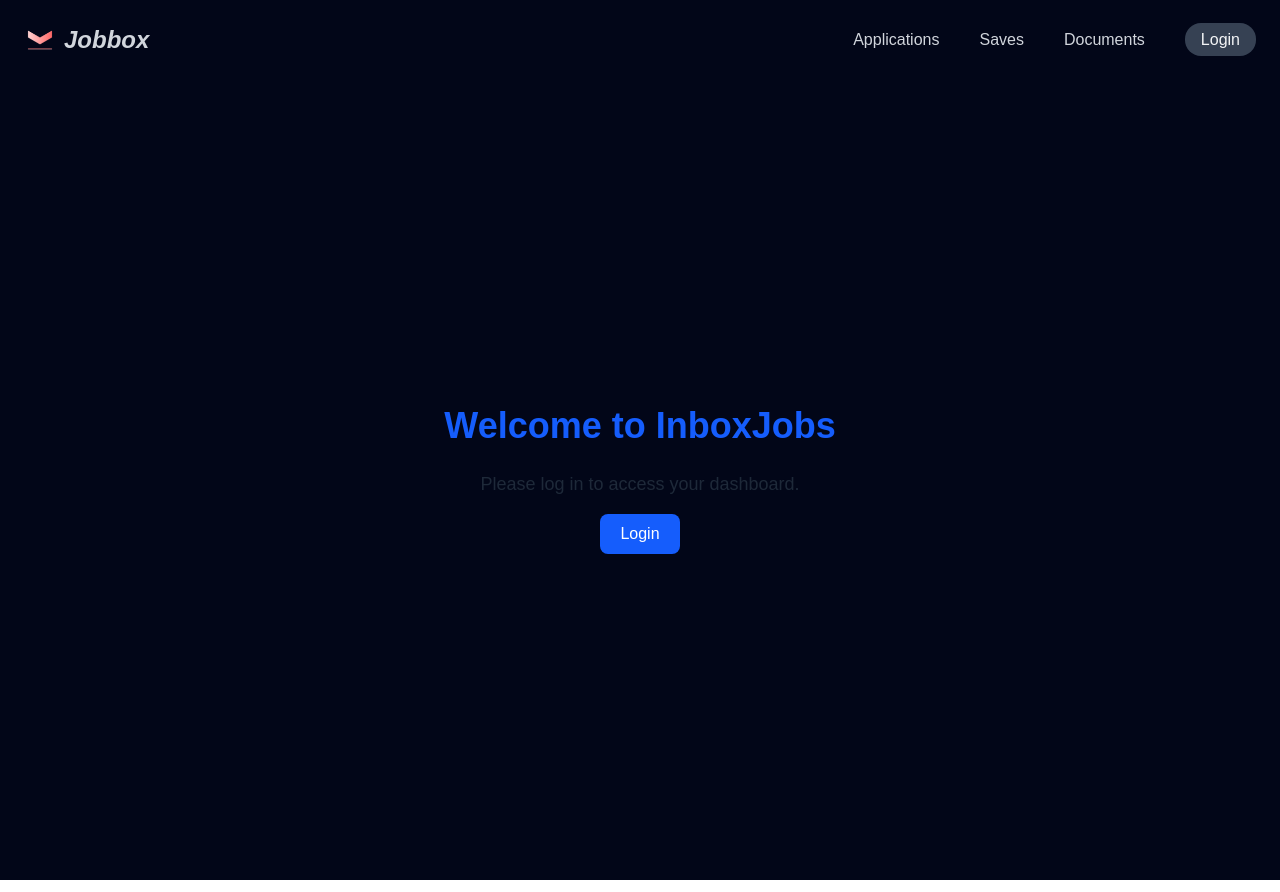
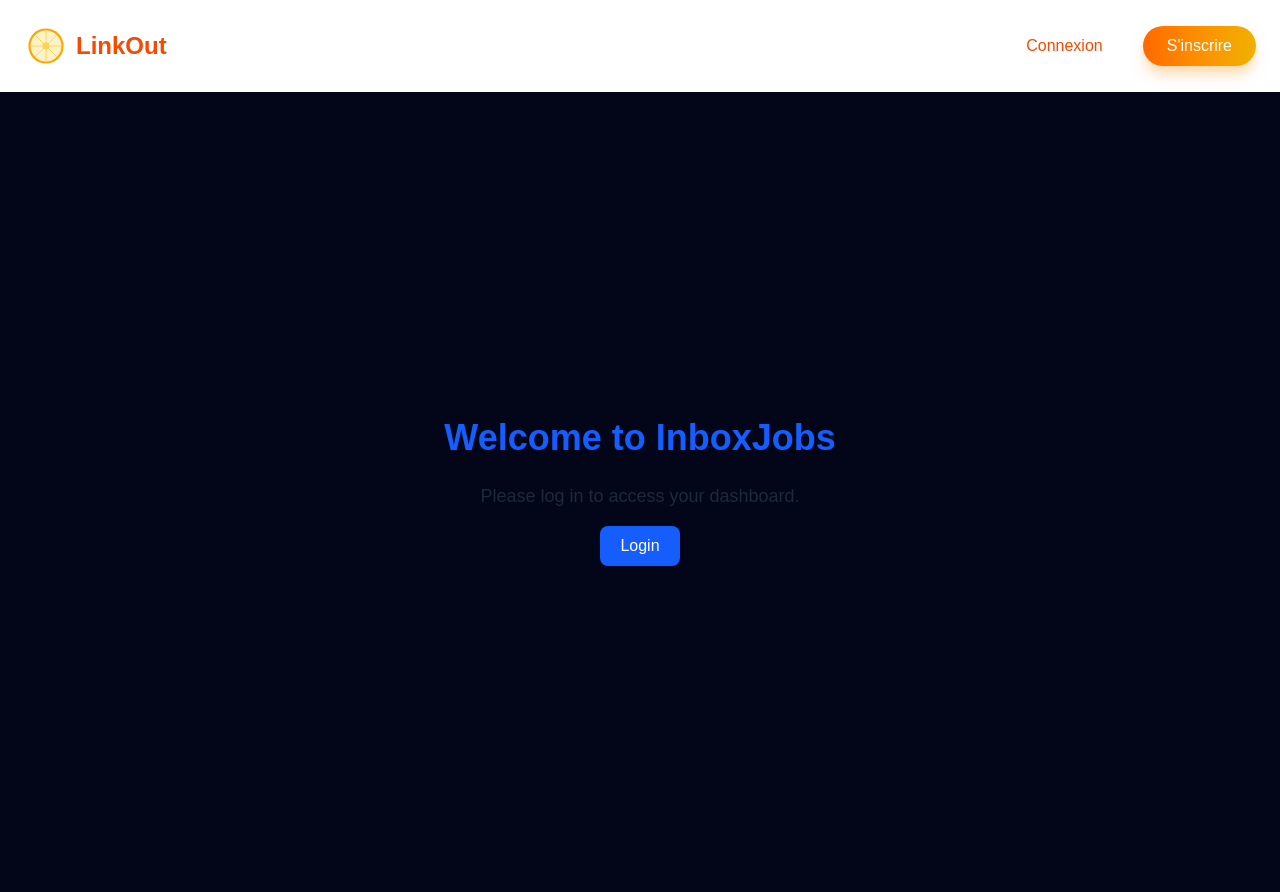
Before and after one commit to RobinLandraud/InboxJobs, a React (Vite) app in the folder frontend/inboxjobs/: page / in a window 1280 px wide. Built offline with nearby package versions, Linux system fonts and the light colour scheme; a web font is replaced by a local one.

Commit message:
[UPDATE] header

```diff
--- a/frontend/inboxjobs/src/components/Header.tsx
+++ b/frontend/inboxjobs/src/components/Header.tsx
@@ -1,71 +1,70 @@
-import React, { useState} from "react";
+import React, { useState } from "react";
+import { useNavigate } from "react-router-dom";
 import useAuth from "../hooks/useAuth";
-import { Link } from "react-router-dom";
+import { Users, Menu, X } from 'lucide-react';
 
 const Header: React.FC = () => {
     const { user } = useAuth();
+    const navigate = useNavigate();
     const [menuOpen, setMenuOpen] = useState(false);
 
     return (
-        <header className="bg-slate-950 shadow-md">
-            <div className="mx-auto px-6 py-6 flex justify-between items-center">
-                <Link to="/" className="flex align-left items-center space-x-2 text-gray-300 hover:text-red-50">
-                    <img src="/logo-lt.png" alt="Jobbox Logo" className="h-8" />
-                    <h1 className="text-2xl font-bold italic">Jobbox</h1>
-                </Link>
+        <header className="container mx-auto px-4 sm:px-6 py-4 sm:py-6 relative z-50">
+            <nav className="flex justify-between items-center">
+                <button className="flex items-center gap-2 text-orange-600 hover:text-orange-700 transition"
+                        onClick={() => navigate("/")}>
+                    <div className="w-8 h-8 sm:w-11 sm:h-11 rounded-full flex items-center justify-center">
+                        <svg viewBox="0 0 100 100" fill="none">
+                            <circle cx="50" cy="50" r="40" fill="orange" />
+                            <circle cx="50" cy="50" r="35" fill="#FEF3C7" />
+                            <path d="M50 15 L50 85 M15 50 L85 50 M25 25 L75 75 M75 25 L25 75" stroke="#FCD34D" strokeWidth="2" />
+                            <circle cx="50" cy="50" r="8" fill="#FCD34D" />
+                        </svg>
+                    </div>
+                    <span className="text-xl sm:text-2xl font-bold">LinkOut</span>
+                </button>
 
-                {/* Bouton burger (mobile) */}
+                {/* Desktop Menu - visible à partir de 640px */}
+                <div className="hidden sm:flex gap-4 items-center">
+                    <button className="px-6 py-2 text-orange-600 hover:text-orange-700 font-medium transition">
+                        Connexion
+                    </button>
+                    <button className="px-6 py-2 bg-gradient-to-r from-orange-500 to-yellow-500 text-white rounded-full
+                                     hover:from-orange-600 hover:to-yellow-600 font-medium shadow-lg shadow-orange-200 transition"
+                                     onClick={() => navigate("/register")}>
+                        S'inscrire
+                    </button>
+                </div>
+
+                {/* Mobile Burger Menu - visible uniquement en dessous de 640px */}
                 <button
-                    className="md:hidden text-gray-300 hover:text-red-50 focus:outline-none"
+                    className="block sm:hidden p-2 text-orange-600 hover:text-orange-700 transition"
                     onClick={() => setMenuOpen(!menuOpen)}
                     aria-label="Toggle menu"
                 >
-                    {menuOpen ? (
-                        <svg
-                            xmlns="http://www.w3.org/2000/svg"
-                            className="h-6 w-6"
-                            fill="none"
-                            viewBox="0 0 24 24"
-                            stroke="currentColor"
+                    {menuOpen ? <X className="w-6 h-6" /> : <Menu className="w-6 h-6" />}
+                </button>
+            </nav>
+
+            {/* Mobile Menu Dropdown */}
+            {menuOpen && (
+                <div className="sm:hidden absolute top-full left-4 right-4 mt-2 bg-white rounded-2xl shadow-2xl border border-orange-100 overflow-hidden">
+                    <div className="flex flex-col p-4 gap-3">
+                        <button
+                            className="w-full px-6 py-3 bg-gradient-to-r from-orange-500 to-yellow-500 text-white rounded-xl hover:from-orange-600 hover:to-yellow-600 font-medium shadow-lg shadow-orange-200 transition"
+                            onClick={() => setMenuOpen(false)}
                         >
-                            <path strokeLinecap="round" strokeLinejoin="round" strokeWidth={2} d="M6 18L18 6M6 6l12 12" />
-                        </svg>
-                    ) : (
-                        <svg
-                            xmlns="http://www.w3.org/2000/svg"
-                            className="h-6 w-6"
-                            fill="none"
-                            viewBox="0 0 24 24"
-                            stroke="currentColor"
+                            Connexion
+                        </button>
+                        <button
+                            className="w-full px-6 py-3 bg-gradient-to-r from-orange-500 to-yellow-500 text-white rounded-xl hover:from-orange-600 hover:to-yellow-600 font-medium shadow-lg shadow-orange-200 transition"
+                            onClick={() => setMenuOpen(false)}
                         >
-                            <path strokeLinecap="round" strokeLinejoin="round" strokeWidth={2} d="M4 6h16M4 12h16M4 18h16" />
-                        </svg>
-                    )}
-                </button>
-
-                <nav className={`${
-                        menuOpen ? 'block' : 'hidden'
-                    } absolute top-16 right-0 md:static md:flex`} >
-                    <ul className="flex items-center flex-col space-y-4 pr-8 md:flex-row md:space-x-10 md:space-y-0 md:pr-0">
-                        <li>
-                            <Link to="/jobs" className="text-gray-300 hover:text-red-50 transition">Applications</Link>
-                        </li>
-                        <li>
-                            <Link to="/about" className="text-gray-300 hover:text-red-50 transition">Saves</Link>
-                        </li>
-                        <li>
-                            <Link to="/contact" className="text-gray-300 hover:text-red-50 transition">Documents</Link>
-                        </li>
-                        <li>
-                            {user ? (
-                                <Link to="/profile" className="px-4 py-2 bg-gray-700 text-gray-100 rounded-2xl hover:bg-gray-600 transition">Profile</Link>
-                            ) : (
-                                <Link to="/login" className="px-4 py-2 bg-gray-700 text-gray-100 rounded-2xl hover:bg-gray-600 transition">Login</Link>
-                            )}
-                        </li>
-                    </ul>
-                </nav>
-            </div>
+                            S'inscrire
+                        </button>
+                    </div>
+                </div>
+            )}
         </header>
     );
 }
```
